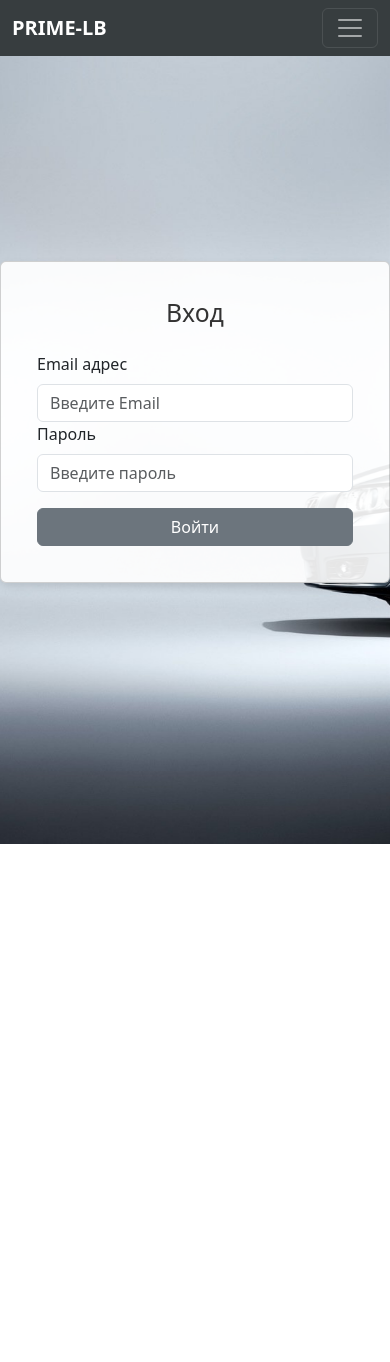
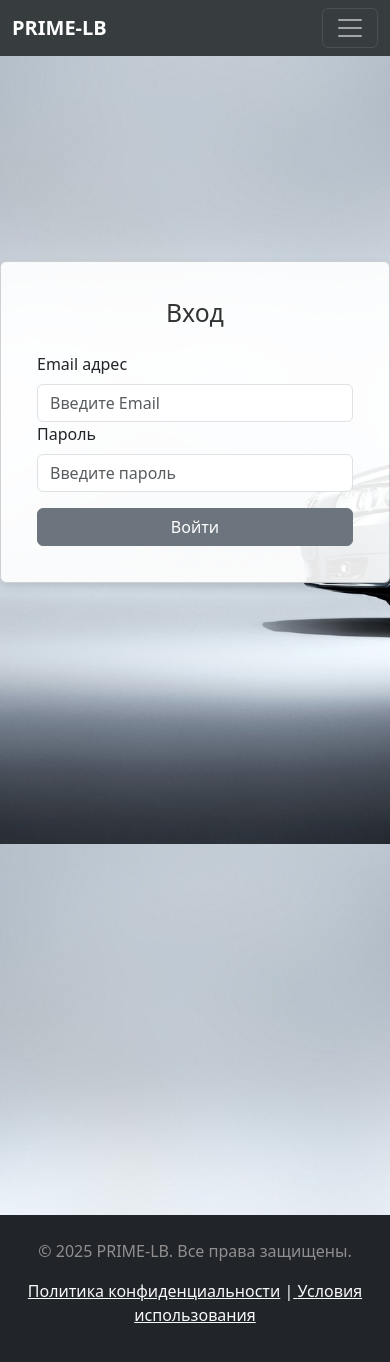
Before and after one commit to AbramchukVitalik/AutoForum, a React (Create React App) app in the folder frontend/my-app/: page /settings in a window 390 px wide. Shown: the top 1362 px of the page. Before the commit the page ends 844 px from the top, so only its background shows below. Built offline with nearby package versions, Linux system fonts and the light colour scheme.

Commit message:
Add: Footer

```diff
--- a/frontend/my-app/src/App.js
+++ b/frontend/my-app/src/App.js
@@ -1,5 +1,6 @@
 import { BrowserRouter as Router, Routes, Route } from 'react-router-dom'
 import Navbar from './pages/Navbar.js'
+import Footer from './pages/Footer.js'
 import Login from './pages/Login.js'
 import Home from './pages/Home.js'
 import Register from './pages/Register.js'
@@ -54,6 +55,8 @@
 					<Route path='/find_topic' element={<FindTopic />} />
 				</Routes>
 			</div>
+
+			<Footer />
 		</Router>
 	)
 }
--- a/frontend/my-app/src/css/HomeCard.css
+++ b/frontend/my-app/src/css/HomeCard.css
@@ -7,6 +7,9 @@
 	margin-top: 65px;
 	width: 80%;
 	min-height: 75%;
+}
+footer {
+	margin-top: 100px;
 }
 
 @media (max-width: 1200px) {
@@ -38,6 +41,9 @@
 	.find-card {
 		margin-top: 30%;
 	}
+	footer {
+		margin-top: 35%;
+	}
 }
 @media (max-height: 750px) {
 	.home-card {
@@ -51,6 +57,9 @@
 	.find-card {
 		margin-top: 40%;
 	}
+	footer {
+		margin-top: 55%;
+	}
 }
 @media (max-height: 450px) {
 	.home-card {
@@ -58,6 +67,9 @@
 	}
 	.find-card {
 		margin-top: 60%;
+	}
+	footer {
+		margin-top: 70%;
 	}
 }
 @media (max-height: 300px) {
@@ -67,11 +79,17 @@
 	.find-card {
 		margin-top: 75%;
 	}
+	footer {
+		margin-top: 85%;
+	}
 }
 
 @media (max-height: 900px) and (max-width: 834px),
 	(max-height: 1200px) and (max-width: 600px) {
 	.find-card {
+		margin-top: 80%;
+	}
+	footer {
 		margin-top: 80%;
 	}
 }
@@ -80,11 +98,17 @@
 	.find-card {
 		margin-top: 95%;
 	}
+	footer {
+		margin-top: 95%;
+	}
 }
 @media (max-height: 600px) and (max-width: 834px),
 	(max-height: 750px) and (max-width: 600px) {
 	.find-card {
 		margin-top: 110%;
+	}
+	footer {
+		margin-top: 105%;
 	}
 }
 @media (max-height: 550px) and (max-width: 834px),
@@ -92,11 +116,17 @@
 	.find-card {
 		margin-top: 130%;
 	}
+	footer {
+		margin-top: 125%;
+	}
 }
 @media (max-height: 400px) and (max-width: 834px),
 	(max-height: 700px) and (max-width: 600px) {
 	.find-card {
 		margin-top: 130%;
+	}
+	footer {
+		margin-top: 140%;
 	}
 }
 
@@ -104,10 +134,16 @@
 	.find-card {
 		margin-top: 150%;
 	}
+	footer {
+		margin-top: 160%;
+	}
 }
 @media (max-height: 400px) and (max-width: 600px) {
 	.find-card {
 		margin-top: 180%;
+	}
+	footer {
+		margin-top: 185%;
 	}
 }
 
--- a/frontend/my-app/src/pages/FindTopic.js
+++ b/frontend/my-app/src/pages/FindTopic.js
@@ -313,12 +313,21 @@
 											filteredTopics.map(renderTopics)
 										) : (
 											<tr>
-												<td colSpan='4' style={{ textAlign: 'center' }}>
-													<h2>
-														К сожалению, таких тем пока нет. Но не волнуйтесь —
-														вы можете создать новую тему прямо сейчас!
-													</h2>
-												</td>
+												{role === 'SUPER_ADMIN' ? (
+													<td colSpan='5' style={{ textAlign: 'center' }}>
+														<h2>
+															К сожалению, таких тем пока нет. Но не волнуйтесь
+															— вы можете создать новую тему прямо сейчас!
+														</h2>
+													</td>
+												) : (
+													<td colSpan='4' style={{ textAlign: 'center' }}>
+														<h2>
+															К сожалению, таких тем пока нет. Но не волнуйтесь
+															— вы можете создать новую тему прямо сейчас!
+														</h2>
+													</td>
+												)}
 											</tr>
 										)}
 									</tbody>
--- /dev/null
+++ b/frontend/my-app/src/pages/Footer.js
@@ -0,0 +1,26 @@
+import React from 'react'
+import '../css/HomeCard.css'
+
+const Footer = () => {
+	return (
+		<footer className='bg-dark text-light py-4'>
+			<div className='container text-center'>
+				<p style={{ color: '#918e90' }}>
+					&copy; 2025 PRIME-LB. Все права защищены.
+				</p>
+				<p className='text-light'>
+					<a href='/privacy' className='text-light'>
+						Политика конфиденциальности
+					</a>{' '}
+					|
+					<a href='/terms' className='text-light'>
+						{' '}
+						Условия использования
+					</a>
+				</p>
+			</div>
+		</footer>
+	)
+}
+
+export default Footer
```
Also changed, not shown: 1 other file (tests, documents, lock files or other folders).
